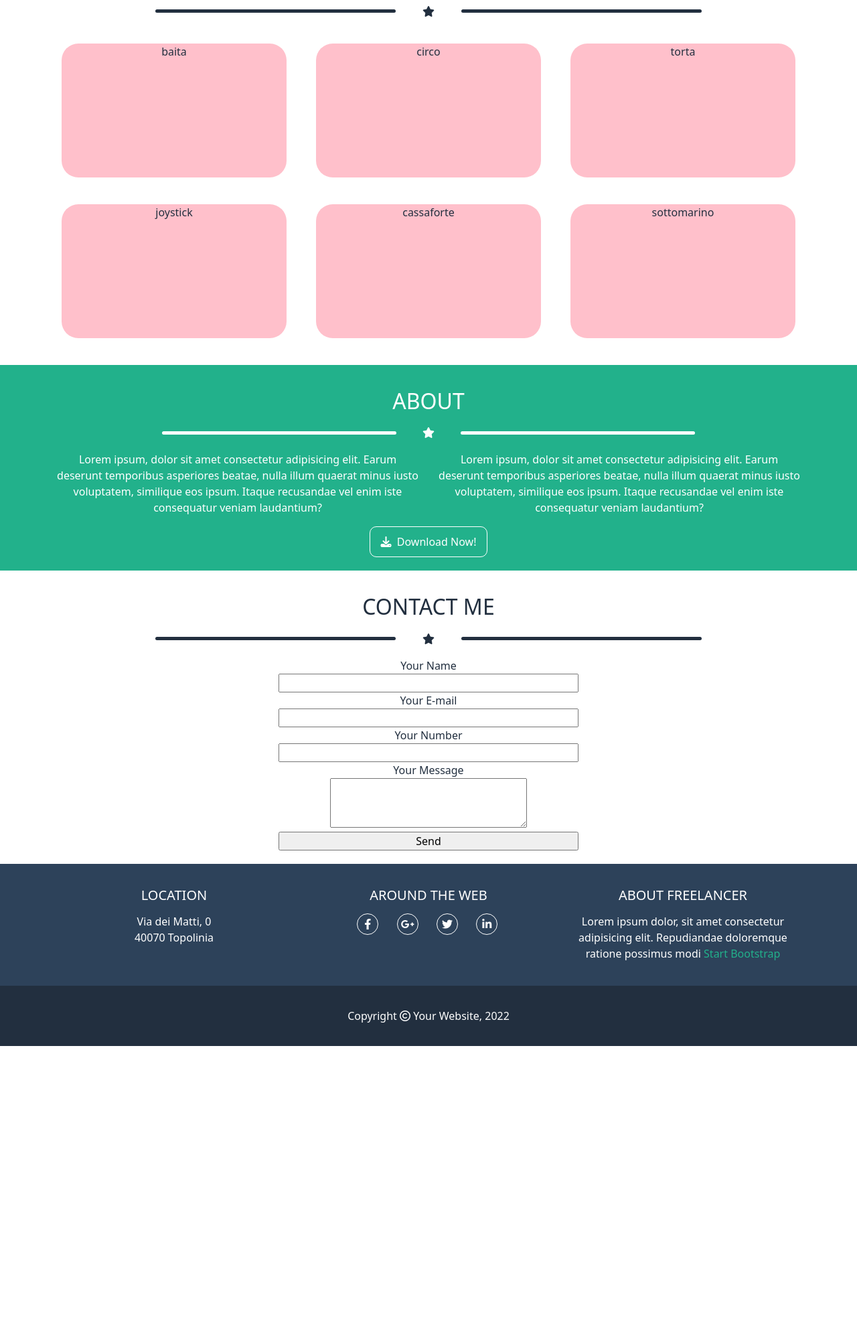
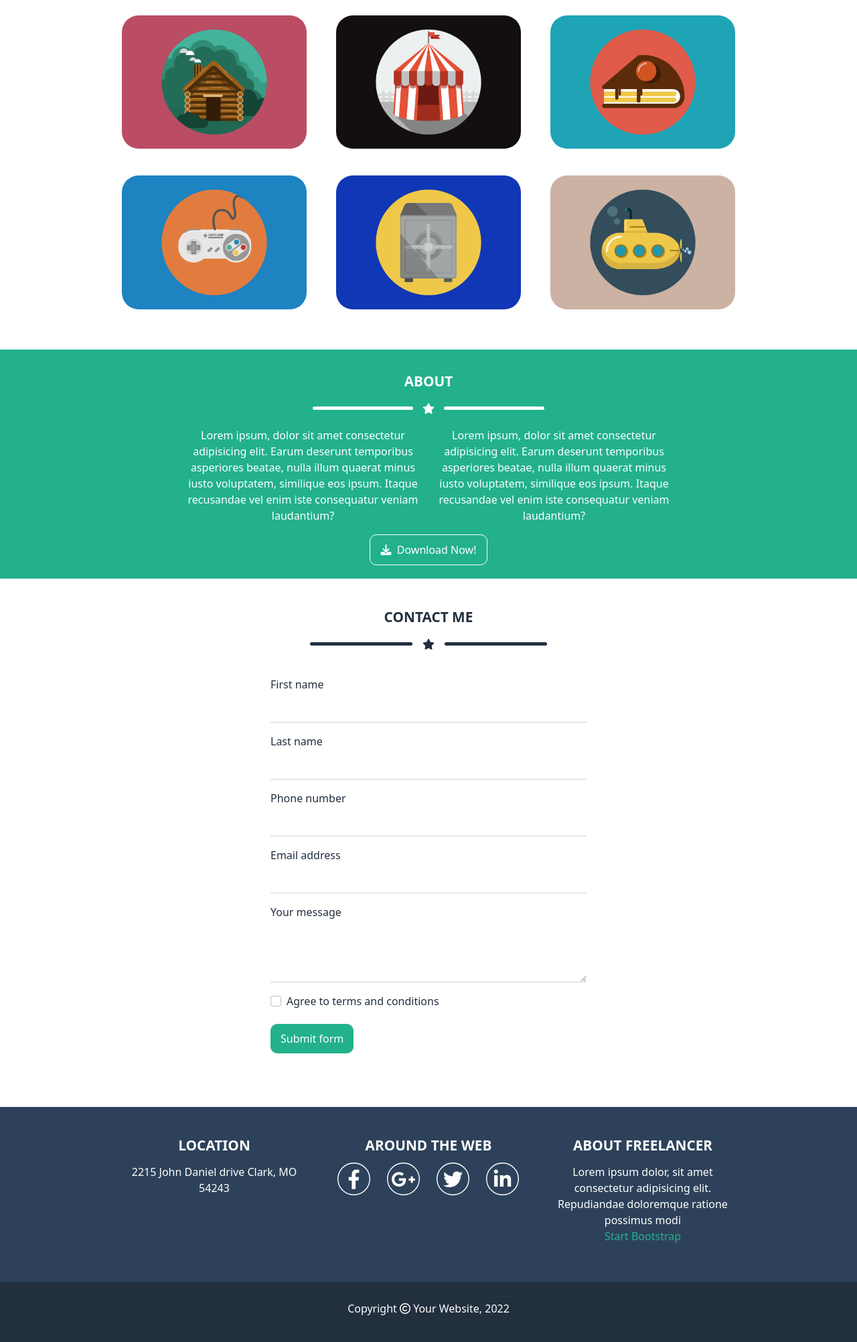
Before and after one commit to DeboraCocchi/html-css-bootstrap-freelancer, a plain HTML site: page index.html in a window 1280 px wide. Shown: the part 672-2676 px from the top of the page at 67% size. Before the commit the page ends 2234 px from the top, so only its background shows below. Drawn offline with nearby package versions, Linux system fonts and the light colour scheme.

Commit message:
[almost-end]last-effects-and-features

```diff
--- a/assets/css/style.css
+++ b/assets/css/style.css
@@ -1,9 +1,4 @@
-*{
-  margin: 0;
-  padding:0;
-  box-sizing: border-box;
-}
-
+/* GENERAL */
 body{
   text-align: center;
 }
@@ -14,102 +9,165 @@ body{
   --green: rgb(34,177,139);
 }
 
-h1,h2,h3,h4, h5{
+h1,h2,h4, h5{
   text-transform: uppercase;
   margin:15px 5px;
+  font-weight: bold;
 }
 
 section{
-  padding:20px 0;
+  padding:30px 0 40px;
 }
 
-
-input{
-  width:35%;
+.dc-wide-cont{
+  width:75%;
+  margin:0 auto;
 }
 
+.dc-narrow-cont{
+  width:60%;
+  margin:0 auto;
+}
 
 a{
   text-decoration: none;
   color:white;
 }
 
-.sc-btn{
+a:hover{
+  cursor: pointer;
+}
+
+.dc-btn-empty{
   border:1px solid white;
   border-radius:10px;
   padding:10px 15px;
-  display: inline-block;
-  width:fit-content;
+}
+.dc-btn-empty:hover a, .dc-circle-social:hover a{
+  color:white;
 }
 
-.sc-wide-cont{
-  width:70%;
+.dc-btn-empty:hover, .dc-circle-social:hover {
+  background-color: rgba(255,255,255,0.3);
 }
 
-.sc-narrow-cont{
-  width:40%;
+.btn.dc-btn-filled{
+  background-color: var(--green);
+  color:white;
+  border: none;
+  border-radius:10px;
+  padding:10px 15px;
+  margin-top:20px;
 }
 
-header, .sc-foot-bottom{
+.btn.dc-btn-filled:hover{
+  background-color: rgba(21, 108, 85, 0.8);
+}
+
+.jumbotron .dc-line, .dc-about .dc-line{
+  background-color: white;
+}
+
+.dc-portfolio .dc-line, .dc-contact .dc-line{
+  background-color: var(--dark);
+}
+
+.dc-star{
+  margin:20px auto;
+  width:30%;
+}
+
+.dc-line{
+  width: 40%;
+  height:5px;
+  border-radius:5px;
+}
+
+/* HEADER */
+
+
+header, .dc-foot-bottom{
   width:100%;
   background-color: var(--dark);
   color:white;
   height:90px;
 }
 
-.jumbotron, .sc-about{
+header a{
+  text-transform: uppercase;
+  font-size:80%;
+}
+
+.navbar-brand.dc-logo{
+  font-size:120%;
+  font-weight: bold;;
+}
+
+header .navbar.dc-nav a{
+  color:white;
+}
+
+span.dc-hamburger{
+  display: inline-block;
+  font-size: 110%;
+  border:1px solid lightgrey;
+  padding:3px 8px;
+  border-radius:5px;
+}
+
+span.dc-hamburger:hover{
+  background-color: rgba(255,255,255, 0.3);
+  cursor:pointer;
+}
+
+/* JUMBOTRON */
+
+.jumbotron, .dc-about{
   background-color: var(--green);
   padding:20px 15px;
   text-align: center;
   color:white;
 }
 
-.jumbo-content .sc-line, .sc-about .sc-line{
-  background-color: white;
+.jumobtron h3{
+  text-transform: capitalize;
 }
 
-.sc-portfolio .sc-line, .sc-contact .sc-line{
-  background-color: var(--dark);
+.dc-jumbo-img{
+  max-width:200px;
+  margin:20px;
 }
 
-
-.sc-circle{
-  width:200px;
-  height:200px;
-  background-color: blueviolet;
-  border-radius:50%;
-  margin:30px 20px;
-}
-
-.sc-circle-social{
-  border-radius: 50%;
-  padding:15px;
-  width:30px;
-  height:30px;
-  border:1px solid white;
-}
-
-.sc-star{
-  margin:20px auto;
-  width:70%;
-}
-
-.sc-line{
-  width: 40%;
-  height:5px;
-  border-radius:5px;
-}
-
-.sc-portfolio, .sc-contact{
+.dc-portfolio, .dc-contact{
   background-color: white;
   color:var(--dark);
 }
 
-.sc-card{
+.dc-card{
+  margin:20px 10px;
+}
+
+.dc-card>img{
+  max-width: 100%;
   border-radius:25px;
-  background-color: pink;
-  height:200px;
-  margin:20px 10px;
+}
+
+/* FORM CONTATTI */
+
+.row.dc-form-style{
+  margin:40px 0;
+}
+
+.dc-form-style .form-control{
+  border-top:0;
+  border-left:0;
+  border-right:0;
+  border-radius: 0;
+}
+
+.form-check-input.dc-input-check:checked{
+  background-color: var(--green);
+  border-color: var(--green);
 }
 
 /* FOOTER */
@@ -119,11 +177,40 @@ footer{
 
 }
 
-.sc-foot-top{
+.dc-foot-top{
   background-color: var(--petrolium);
 }
 
-.sc-foot-top a{
+.dc-foot-top h5+p>a{
   color:var(--green);
   cursor: pointer;
 }
+
+.dc-circle-social{
+  border-radius: 50%;
+  margin:5px auto;
+  padding:10px;
+  width:35px;
+  height:35px;
+  border:1px solid white;
+}
+.dc-circle-social i{
+  font-size:130%;
+  position: relative;
+  top:2px;
+}
+
+/* MEDIA QUERIES */
+
+@media screen and (min-width:768px){
+  body h2,h3,h4,h5{
+    font-size:130%;
+  }
+
+}
+
+@media screen and (min-width:956px){
+  footer div.dc-circle-social {
+    transform:scale(140%);
+  }
+}
--- a/index.html
+++ b/index.html
@@ -5,6 +5,7 @@
   <meta http-equiv="X-UA-Compatible" content="IE=edge">
   <meta name="viewport" content="width=device-width, initial-scale=1.0">
   <link rel='stylesheet' href='https://cdnjs.cloudflare.com/ajax/libs/bootstrap/5.2.1/css/bootstrap.min.css' integrity='sha512-siwe/oXMhSjGCwLn+scraPOWrJxHlUgMBMZXdPe2Tnk3I0x3ESCoLz7WZ5NTH6SZrywMY+PB1cjyqJ5jAluCOg==' crossorigin='anonymous'/>
+  <link rel="stylesheet" href="https://cdn.jsdelivr.net/npm/bootstrap-icons@1.3.0/font/bootstrap-icons.css">
   <link rel="stylesheet" href="https://cdnjs.cloudflare.com/ajax/libs/font-awesome/6.2.0/css/all.min.css" integrity="sha512-xh6O/CkQoPOWDdYTDqeRdPCVd1SpvCA9XXcUnZS2FmJNp1coAFzvtCN9BmamE+4aHK8yyUHUSCcJHgXloTyT2A==" crossorigin="anonymous" referrerpolicy="no-referrer" />
   <link rel="stylesheet" href="assets/css/style.css">
 
@@ -13,94 +14,106 @@
 <body>
 
   <header>
-    <div class="container">
-      <div class="row justify-content-between align-items-center">
-        <div class="col-4">START BOOTSTRAP</div>
-        <div class="col-2 offset-6 d-md-none"><i class="fa-solid fa-bars"></i></div>
-        <div class="col-3 d-none d-md-block ">
-          <nav class="container">
-            <div class="row">
-              <div class="col">
-                <a href="#portfolio">Portfolio</a>
-              </div>
-              <div class="col">
-                <a href="#about">About</a>
-              </div>
-              <div class="col">
-                <a href="#contact">Contact</a>
+    <div class="dc-wide-cont h-100">
+      <div class="container-fluid h-100">
+        <nav class="navbar navbar-expand-lg dc-nav h-100 w-100">
+          <div class="container-fluid">
+            <a class="navbar-brand dc-logo" href="#">START BOOTSTRAP</a>
+
+            <span class="dc-hamburger d-lg-none"><i class="fa-solid fa-bars"></i></span>
+
+            <div class="collapse navbar-collapse" id="navbarNav">
+              <ul class="navbar-nav ms-auto">
+
+                <li class="nav-item">
+                  <a class="nav-link" href="#portfolio">Portfolio</a>
+                </li>
+                <li class="nav-item">
+                  <a class="nav-link" href="#about">About</a>
+                </li>
+                <li class="nav-item">
+                  <a class="nav-link" href="#contact">Contact</a>
+                </li>
+
+              </ul>
             </div>
           </div>
         </nav>
-        </div>
       </div>
     </div>
   </header>
 
   <section class="jumbotron">
 
-    <div class="jumbo-content d-flex flex-column justify-content-center align-items-center">
-      <div class="sc-circle"></div>
+    <div class="d-flex flex-column justify-content-center align-items-center">
+      <img class="dc-jumbo-img" src="assets/img/avatar.svg" alt="avatar">
 
       <h1>Start Bootstrap</h1>
 
       <!-- ELEMENTO DIVISORE STAR -->
 
-      <div class="sc-star d-flex align-items-center justify-content-evenly">
-        <div class="sc-line"></div>
+      <div class="dc-star d-flex align-items-center justify-content-evenly">
+        <div class="dc-line"></div>
         <i class="fa-solid fa-star"></i>
-        <div class="sc-line"></div>
+        <div class="dc-line"></div>
       </div>
 
        <!-- / ELEMENTO DIVISORE STAR -->
 
-      <h3>Graphic artist - Web Designer- Illustrator</h3>
+      <h3>Graphic artist - Web Designer - Illustrator</h3>
 
     </div>
   </section>
 
 
-  <section class="sc-portfolio" id="portfolio">
+  <section class="dc-portfolio" id="portfolio">
     <h2>portfolio</h2>
-    <div class="sc-star d-flex align-items-center justify-content-evenly">
-      <div class="sc-line"></div>
+    <div class="dc-star d-flex align-items-center justify-content-evenly">
+      <div class="dc-line"></div>
       <i class="fa-solid fa-star"></i>
-      <div class="sc-line"></div>
+      <div class="dc-line"></div>
     </div>
 
-    <div class="container">
+    <div class="dc-wide-cont">
+      <div class="container-fluid">
         <div class="row">
           <div class="col-md-6 col-xl-4">
-          <div class="sc-card">baita</div>
+            <div class="dc-card">
+              <img src="assets/img/cabin.png" alt="cabin">
+            </div>
           </div>
           <div class="col-md-6 col-xl-4">
-          <div class="sc-card">circo</div>
+            <div class="dc-card"><img src="assets/img/circus.png" alt="circus"></div>
           </div>
           <div class="col-md-6 col-xl-4">
-          <div class="sc-card">torta</div>
+            <div class="dc-card"><img src="assets/img/cake.png" alt="cake"></div>
           </div>
           <div class="col-md-6 col-xl-4">
-          <div class="sc-card">joystick</div>
+            <div class="dc-card"><img src="assets/img/game.png" alt="game"></div>
           </div>
           <div class="col-md-6 col-xl-4">
-          <div class="sc-card">cassaforte</div>
+            <div class="dc-card"><img src="assets/img/safe.png" alt="safe"></div>
           </div>
           <div class="col-md-6 col-xl-4">
-          <div class="sc-card">sottomarino</div>
+            <div class="dc-card"><img src="assets/img/submarine.png" alt="submarine"></div>
+          </div>
         </div>
       </div>
     </div>
   </section>
 
 
-  <section class="sc-about" id="about">
+  <section class="dc-about" id="about">
     <h2>about</h2>
-    <div class="sc-star d-flex align-items-center justify-content-evenly">
-      <div class="sc-line"></div>
+    <div class="dc-star d-flex align-items-center justify-content-evenly">
+      <div class="dc-line"></div>
       <i class="fa-solid fa-star"></i>
-      <div class="sc-line"></div>
+      <div class="dc-line"></div>
     </div>
 
-    <div class="container">
+    <div class="dc-narrow-cont">
+      <div class="container-fluid">
+
         <div class="row">
           <div class="col-md-6">
             <p>Lorem ipsum, dolor sit amet consectetur adipisicing elit. Earum deserunt temporibus asperiores beatae, nulla illum quaerat minus iusto voluptatem, similique eos ipsum. Itaque recusandae vel enim iste consequatur veniam laudantium?</p>
@@ -109,7 +122,7 @@
             <p>Lorem ipsum, dolor sit amet consectetur adipisicing elit. Earum deserunt temporibus asperiores beatae, nulla illum quaerat minus iusto voluptatem, similique eos ipsum. Itaque recusandae vel enim iste consequatur veniam laudantium?</p>
           </div>
           <div class="col">
-          <div class="sc-btn">
+            <div class="dc-btn-empty d-inline-block">
               <a href="#">
                 <i class="fa-solid fa-download"></i>
               &nbsp;Download Now!</a>
@@ -117,69 +130,95 @@
           </div>
         </div>
       </div>
+    </div>
   </section>
 
-  <section class="sc-contact" id="contact">
+  <section class="dc-contact" id="contact">
     <h2>contact me</h2>
-    <div class="sc-star d-flex align-items-center justify-content-evenly">
-      <div class="sc-line"></div>
+    <div class="dc-star d-flex align-items-center justify-content-evenly">
+      <div class="dc-line"></div>
       <i class="fa-solid fa-star"></i>
-      <div class="sc-line"></div>
+      <div class="dc-line"></div>
     </div>
 
-    <form action="#">
-      <label for="fname">Your Name</label><br>
-      <input type="text" id="fname" name="contact-form"><br>
-      <label for="email">Your E-mail</label><br>
-      <input type="email" id="email" name="contact-form"><br>
-      <label for="number">Your Number</label><br>
-      <input type="number" id="number" name="contact-form"><br>
-      <label for="textarea">Your Message</label><br>
-      <textarea name="textarea" id="textarea" cols="30" rows="3"></textarea><br>
-      <input type="submit" value="Send">
+    <div class="dc-narrow-cont">
+      <div class="container-fluid text-start">
+        <form action="#" class="row dc-form-style">
+          <div class="col-10 offset-1 col-md-8 offset-md-2">
+            <div class="mb-3">
+              <label for="form-name" class="form-label">First name</label>
+              <input type="text" class="form-control" id="form-name" >
+            </div>
+            <div class="mb-3">
+              <label for="form-surname" class="form-label">Last name</label>
+              <input type="text" class="form-control" id="form-name" >
+            </div>
+            <div class="mb-3">
+              <label for="form-phone" class="form-label">Phone number</label>
+              <input type="number" class="form-control" id="form-phone" >
+            </div>
 
+            <div class="mb-3">
+              <label for="form-mail" class="form-label">Email address</label>
+              <input type="email" class="form-control" id="form-mail">
+            </div>
+            <div class="mb-3">
+              <label for="form-textarea" class="form-label">Your message</label>
+              <textarea class="form-control" id="form-textarea" rows="3"></textarea>
+            </div>
+            <div class="form-check">
+              <input class="form-check-input dc-input-check" type="checkbox" value="" id="invalidCheck2" required>
+              <label class="form-check-label" for="invalidCheck2">
+                Agree to terms and conditions
+              </label>
+            </div>
+
+            <div class="col-12">
+              <button class="btn btn-primary dc-btn-filled" type="submit">Submit form</button>
+            </div>
+          </div>
         </form>
+      </div>
+    </div>
 
   </section>
 
   <footer>
-    <section class="sc-foot-top">
+    <section class="dc-foot-top">
 
-      <div class="container">
+      <div class="dc-wide-cont">
+        <div class="container-fluid">
           <div class="row">
-
-
             <div class="col-md-4">
               <h5>location</h5>
-            <p>Via dei Matti, 0<br>
-            40070 Topolinia</p>
+              <p>2215 John Daniel drive Clark, MO<br>
+              54243</p>
             </div>
-
-
             <div class="col-md-4">
               <h5>around the web</h5>
               <div class="container">
-              <div class="row justify-content-center align-items-center">
+                <div class="row justify-content-center align-items-center flex-wrap">
 
-                <div class="col-1 col-md-2">
-                  <div class="sc-circle-social d-flex align-items-center justify-content-center">
+                  <div class="col-1 col-md-3">
+                    <div class="dc-circle-social d-flex align-items-center justify-content-center">
+                      <a href="#">
                         <i class="fa-brands fa-facebook-f"></i>
+                      </a>
                     </div>
                   </div>
-
-                <div class="col-1 col-md-2">
-                  <div class="sc-circle-social d-flex align-items-center justify-content-center">
-                    <i class="fa-brands fa-google-plus-g"></i>
+                  <div class="col-1 col-md-3">
+                    <div class="dc-circle-social d-flex align-items-center justify-content-center">
+                      <a href="#"><i class="fa-brands fa-google-plus-g"></i></a>
                     </div>
                   </div>
-                <div class="col-1 col-md-2">
-                  <div class="sc-circle-social d-flex align-items-center justify-content-center">
-                    <i class="fa-brands fa-twitter"></i>
+                  <div class="col-1 col-md-3">
+                    <div class="dc-circle-social d-flex align-items-center justify-content-center">
+                      <a href="#"><i class="fa-brands fa-twitter"></i></a>
                     </div>
                   </div>
-                <div class="col-1 col-md-2">
-                  <div class="sc-circle-social d-flex align-items-center justify-content-center">
-                    <i class="fa-brands fa-linkedin-in"></i>
+                  <div class="col-1 col-md-3">
+                    <div class="dc-circle-social d-flex align-items-center justify-content-center">
+                      <a href="#"><i class="fa-brands fa-linkedin-in"></i></a>
                     </div>
                   </div>
                 </div>
@@ -192,12 +231,15 @@
             </div>
             <div class="col-md-4">
               <h5>about freelancer</h5>
-            <p>Lorem ipsum dolor, sit amet consectetur adipisicing elit. Repudiandae doloremque ratione possimus modi <a href="#">Start Bootstrap</a></p>
+              <p>Lorem ipsum dolor, sit amet consectetur adipisicing elit. Repudiandae doloremque ratione possimus modi <br><a href="#">Start Bootstrap</a></p>
+            </div>
           </div>
         </div>
       </div>
     </section>
-    <section class="sc-foot-bottom d-flex align-items-center justify-content-center">
+
+
+    <section class="dc-foot-bottom d-flex align-items-center justify-content-center">
       <span>Copyright <i class="fa-regular fa-copyright"></i> Your Website, 2022 </span>
     </section>
   </footer>
```
Also changed, not shown: assets/img/avatar.svg (added), assets/img/cabin.png (added), assets/img/cake.png (added), assets/img/circus.png (added), assets/img/game.png (added), assets/img/safe.png (added), assets/img/submarine.png (added), 2 other files. Lines whose indentation alone changed are shown as unchanged.
